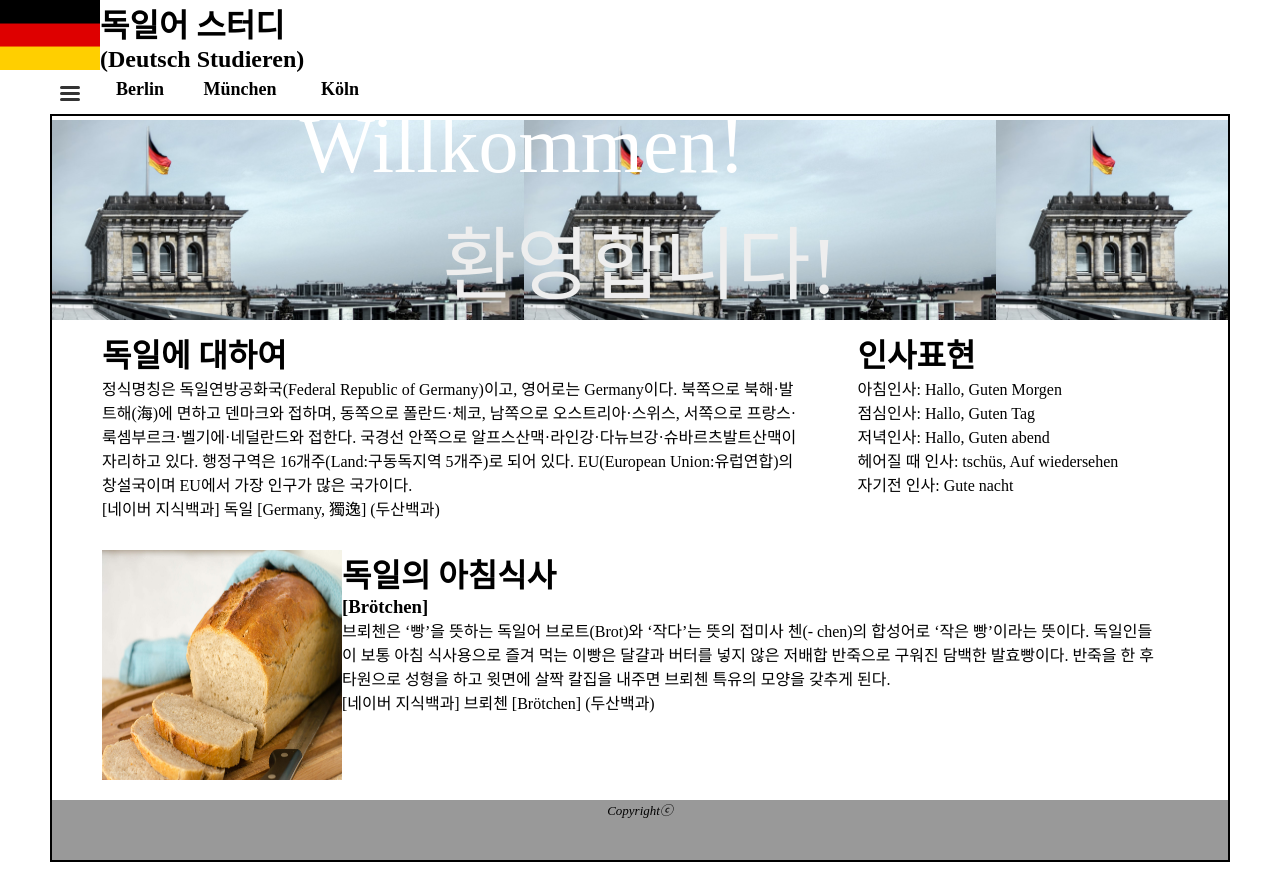
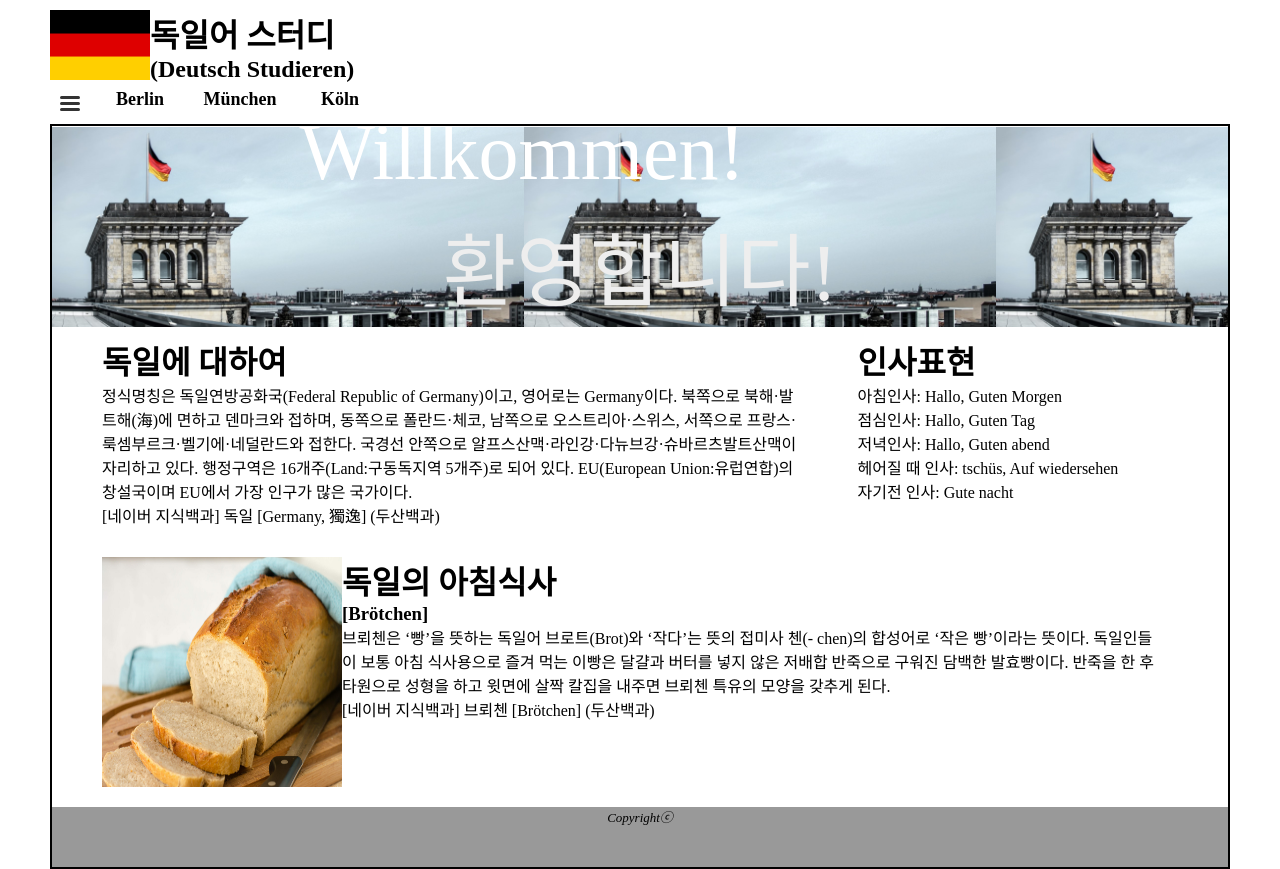
Before and after one commit to Kimhawoon/web-project02, a plain HTML site: page index.html in a window 1280 px wide. Drawn offline with Linux system fonts and the light colour scheme.

Commit message:
5주차 과제

```diff
--- a/css/banner.css
+++ b/css/banner.css
@@ -21,6 +21,7 @@
     color: white;
     animation-name: slide;
     animation-duration: 2s;
+    animation-iteration-count: 1;
   }
 
   .banner > p {
@@ -30,6 +31,7 @@
     color: #eee;
     animation-name: opacity;
     animation-duration: 3s;
+    animation-iteration-count: 1;
   }
 
   @keyframes slide {
--- a/css/side-menu.css
+++ b/css/side-menu.css
@@ -23,7 +23,6 @@
     background-color: transparent;
     padding: 10px;
     cursor: pointer;
-    /* margin-right: 2em; */
 }
 
 #menu-button:focus {
--- a/index.html
+++ b/index.html
@@ -17,7 +17,6 @@
 
         .flex-item {
             width: 100px;
-            /* height: 100px; */
             font-size: large;
             font-weight: 600;
             text-align: center;
@@ -27,7 +26,7 @@
         .container {
             display: grid;
             grid-template-columns: 60% 40%;
-            grid-template-rows: 4px 200px 1fr 250px;
+            grid-template-rows: 1px 200px 1fr 250px;
             height: 100%;
             grid-template-areas:
                 "header header"
@@ -123,17 +122,22 @@
         .menu {
             display: flex;
         }
+
+        .top {
+            padding-left: 50px;
+            padding-top: 10px;
+        }
     </style>
 </head>
 
 <body>
-    <div>
-        <div>
+
+    <div class="top">
             <img src="./images/01.png" alt="Die Deutsch Nationalflagge" width="100" height="70">
             <h1>독일어 스터디</h1>
             <h2>(Deutsch Studieren)</h2>
-        </div>
     </div>
+
     <header>
         <div class="menu">
             <button id="menu-button">
```
Also changed, not shown: images/05.PNG (added), 1 other file.
